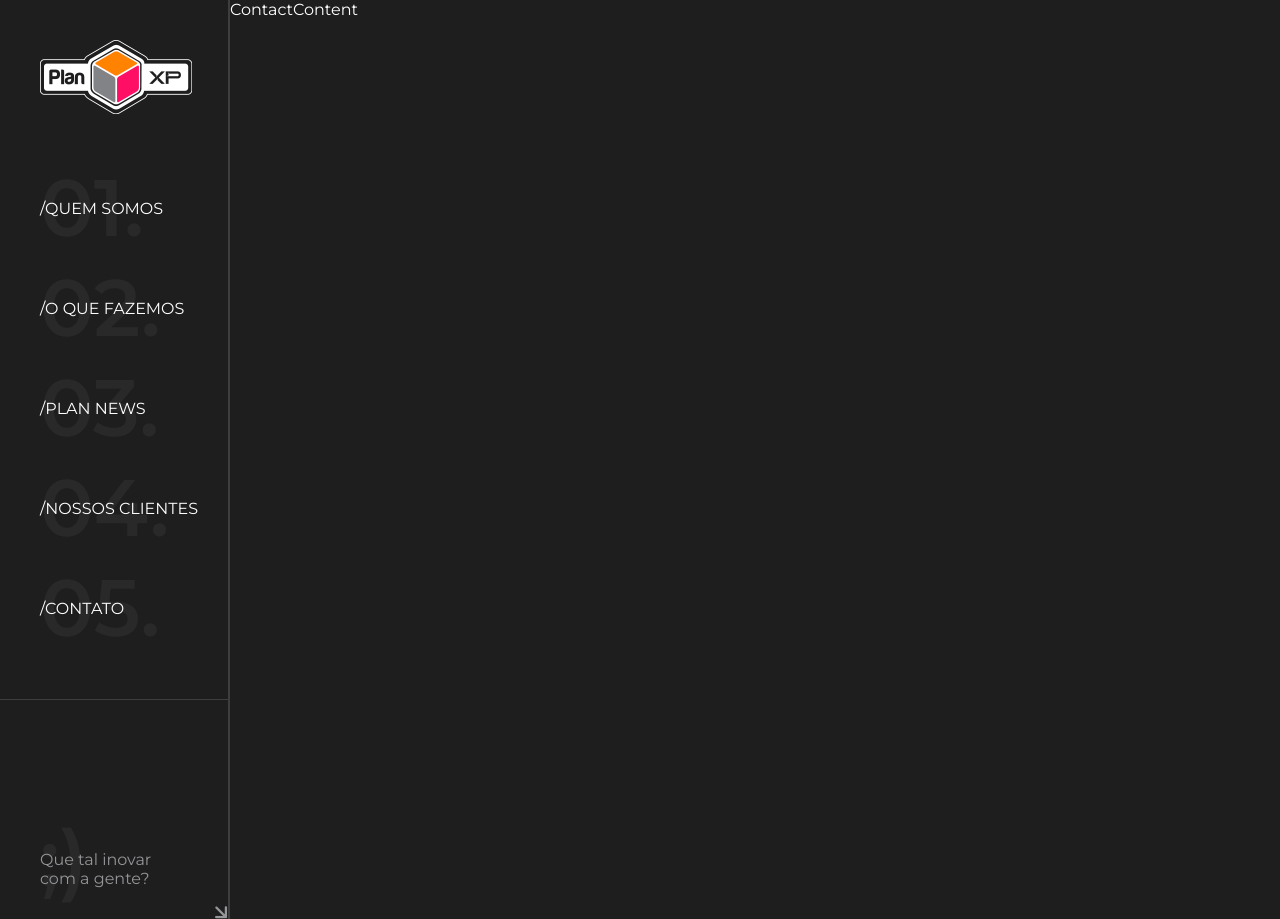
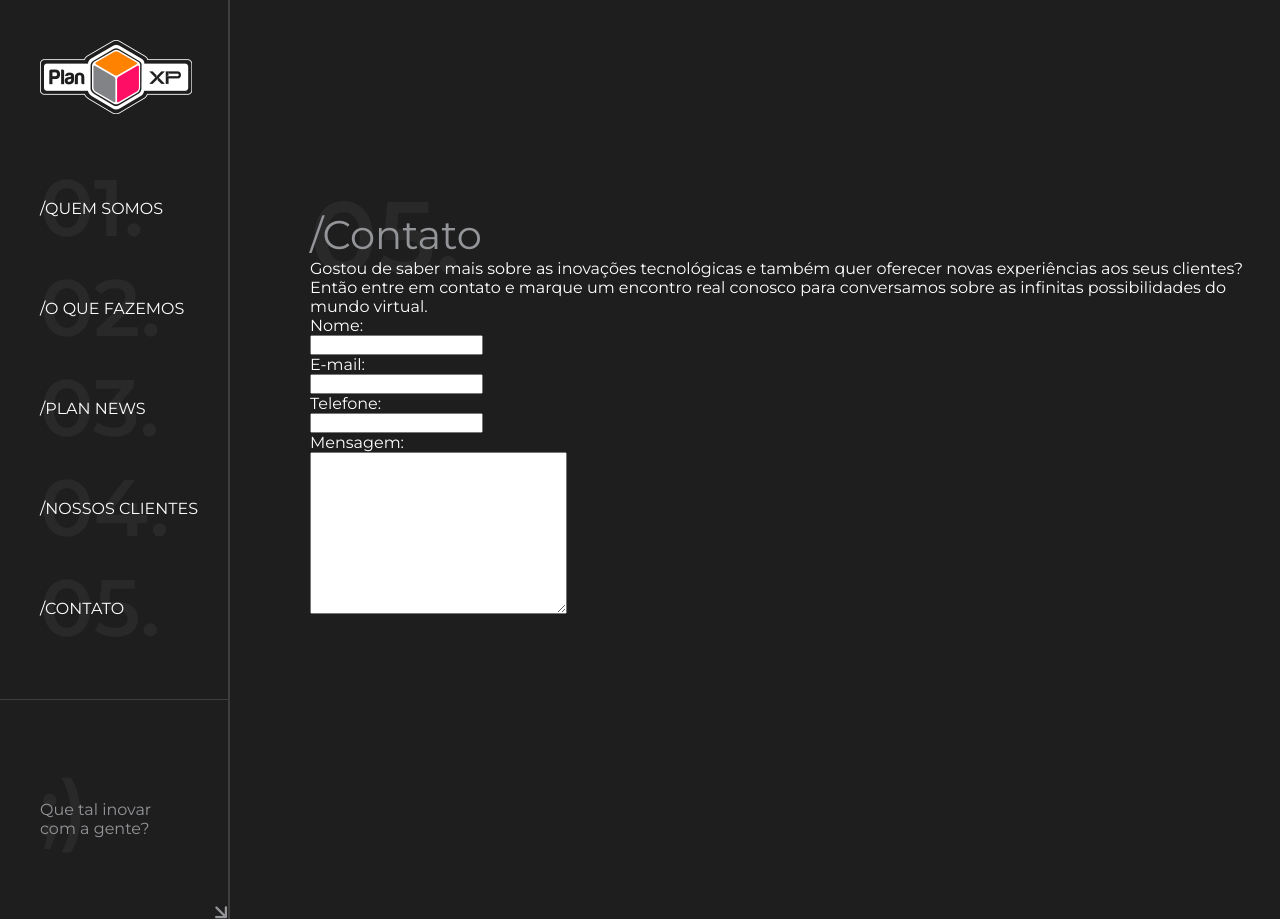
Before and after one commit to luizlopes12/PlanXP, a React (Create React App) app: page /contact in a window 1280 px wide. Built offline with nearby package versions, Linux system fonts and the light colour scheme.

Commit message:
Inicando pagina de contato

```diff
--- a/src/components/ContactContent/index.jsx
+++ b/src/components/ContactContent/index.jsx
@@ -1,9 +1,44 @@
-import React from 'react'
-import Styles from './styled'
+import React from "react";
+import Styles from "./styled";
 const ContactContent = () => {
   return (
-    <Styles>ContactContent</Styles>
-  )
-}
+    <Styles>
+      <section>
+        <div className="title">
+          <h1>/Contato</h1>
+          <span>05.</span>
+        </div>
+        <div className="texts">
+          <p>
+            Gostou de saber mais sobre as inovações tecnológicas e também quer
+            oferecer novas experiências aos seus clientes? Então entre em
+            contato e marque um encontro real conosco para conversamos sobre as
+            infinitas possibilidades do mundo virtual.
+          </p>
+        </div>
+        <form>
+            <div>
+                <p>Nome:</p>
+                <input type="text" />
+            </div>
+            <div>
+            <p>E-mail:</p>
 
-export default ContactContent
+                <input type="text" />
+            </div>
+            <div>
+            <p>Telefone:</p>
+
+                <input type="text" />
+            </div>
+            <div>
+            <p>Mensagem:</p>
+                <textarea name="" id="" cols="30" rows="10"></textarea>
+            </div>
+        </form>
+      </section>
+    </Styles>
+  );
+};
+
+export default ContactContent;
--- a/src/components/ContactContent/styled.js
+++ b/src/components/ContactContent/styled.js
@@ -1,7 +1,30 @@
 import styled from 'styled-components'
+const menuNumberColor = "#292929";
+const textSecondary = "#939598";
 
 const Styles = styled.section`
-
+    display: flex;
+    margin: 210px 0 0 80px;
+    .title{
+    position: relative;
+    p{
+        font-size: 14px;
+    }
+    h1{
+        font-size: 40px;
+        font-weight: normal;
+        color: ${textSecondary};
+    }
+    span {
+    position: absolute;
+    top: -35px;
+    left: 0;
+    z-index: -999;
+    font-size: 100px;
+    font-weight: bold;
+    color: ${menuNumberColor};
+  }
+    }
 
 `;
 
--- a/src/components/Header/styled.js
+++ b/src/components/Header/styled.js
@@ -56,8 +56,8 @@ const Styles = styled.header`
   }
   .bottomLink {
     position: relative;
-    margin: 150px 0 0 40px;
-    padding-bottom: 30px;
+    margin: 100px 0 0 40px;
+    padding-bottom: 80px;
     p {
       max-width: 150px;
     }
```
